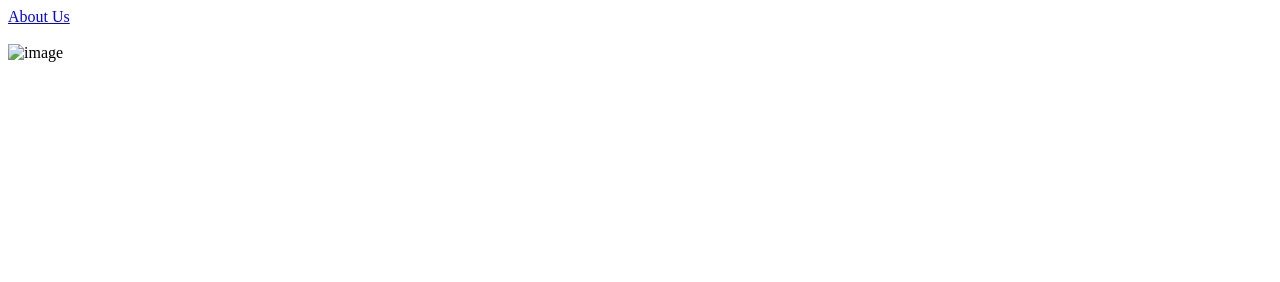
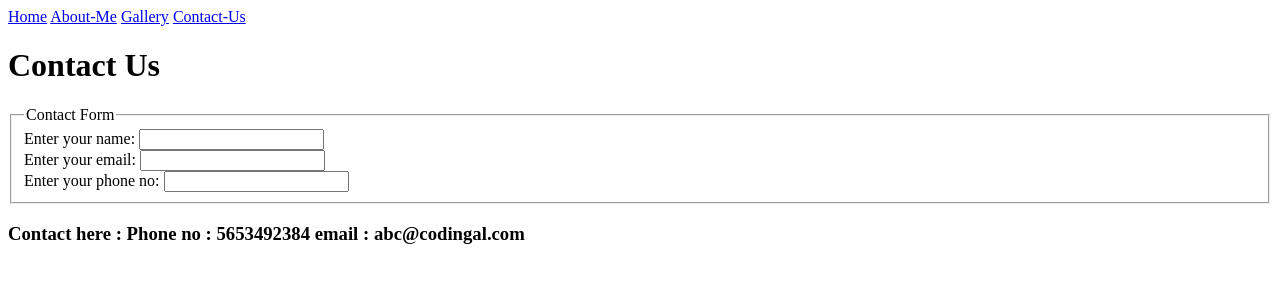
Before and after one commit to SCARcoder-pro/Website, a plain HTML site: page about.html in a window 1280 px wide. Drawn offline with Linux system fonts and the light colour scheme.

Commit message:
initial commit

```diff
--- a/about.html
+++ b/about.html
@@ -1,11 +1,65 @@
-<!DOCTYPE html>
 <html>
-    <head>
-        <title>About</title>
-    </head>
-    <body>
-        <a href="about.html">About Us</a><br><br>
-        <img src="da5ekfb-af139813-d9df-47f9-906f-1c7fbc93220e.png" alt="image
-        " height="200" width="200">
-    </body>
+
+<head>
+
+    <title>Contact</title>
+
+
+
+</head>
+
+<body>
+
+    <div class="topnav">
+
+        <a class="active" href="#home">Home</a>
+
+        <a href="index.html">About-Me</a>
+
+        <a href="gallery.html">Gallery</a>
+
+        <a href="about.html">Contact-Us</a>
+
+    </div>
+
+    <div>
+
+        <h1>Contact Us</h1>
+
+        <form>
+
+            <fieldset>
+
+                <legend>Contact Form</legend>
+
+                <label>Enter your name: </label>
+
+                <input type="text" name="name"><br>
+
+                <label>Enter your email: </label>
+
+                <input type="email" name="email"><br>
+
+                <label>Enter your phone no: </label>
+
+                <input type="number" name="phone">
+
+            </fieldset>
+
+        </form>
+
+        <h3>Contact here :
+
+            Phone no : 5653492384
+
+            email : abc@codingal.com
+
+        </h3>
+
+    </div>
+
+
+
+</body>
+
 </html>
```
